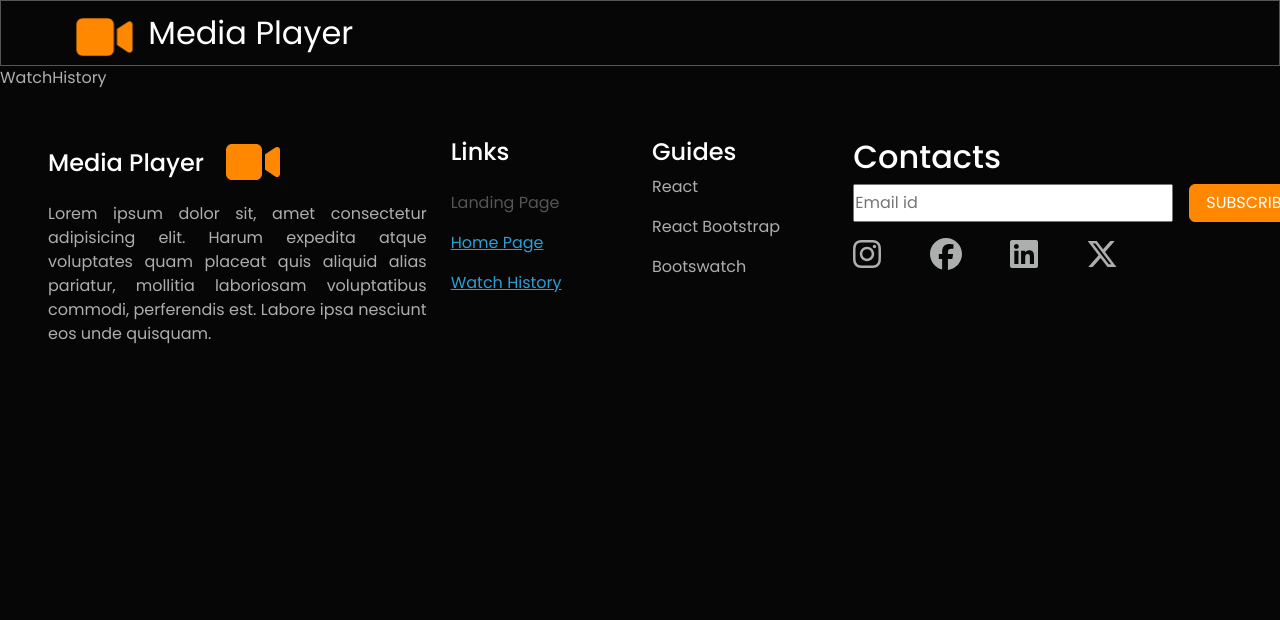
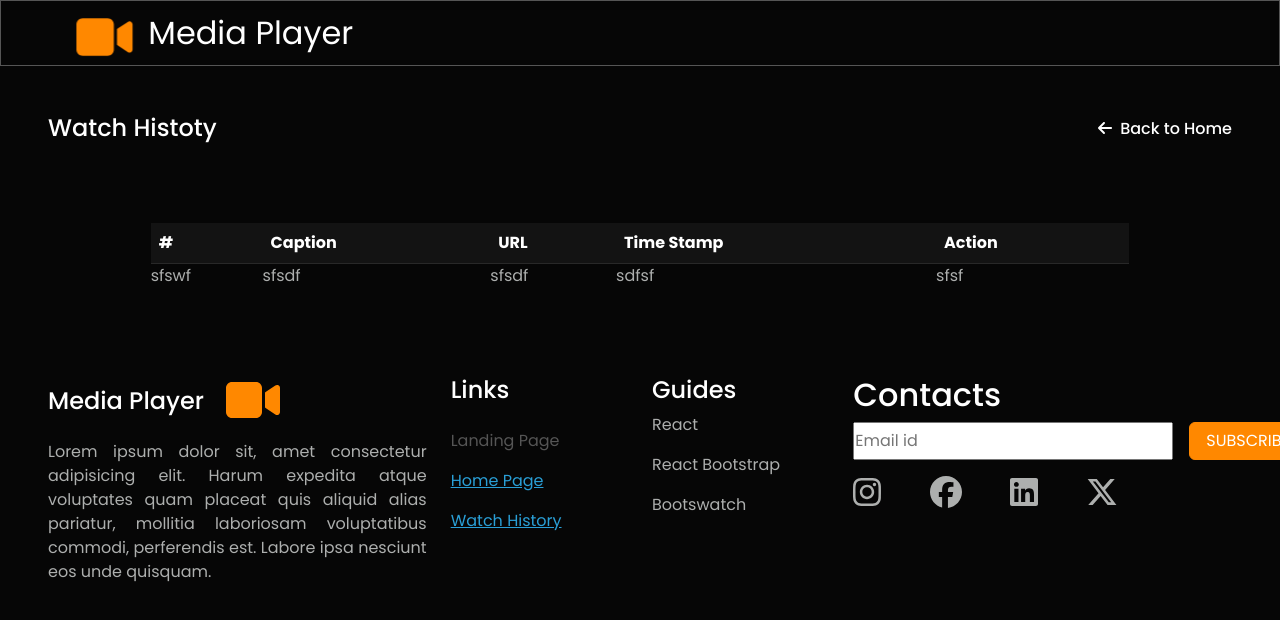
Before and after one commit to Najas06/Media-Player-Front-End-Jan, a React (Vite) app: page /watchhistory in a window 1280 px wide. Shown: the top 620 px of the page. Built offline with nearby package versions, Linux system fonts and the light colour scheme.

Commit message:
input-for-uploads

```diff
--- a/src/components/Add.jsx
+++ b/src/components/Add.jsx
@@ -7,6 +7,15 @@ import Modal from 'react-bootstrap/Modal';
 
 
 function Add() {
+    // state to store video details
+    const [video, setVideo] = useState({
+        caption:"",
+        imagrUrl:"",
+        embedLink:""
+    })
+    // console.log(video);
+
+
     const [show, setShow] = useState(false);
 
     const handleClose = () => setShow(false);
@@ -25,13 +34,13 @@ function Add() {
                 <p>Please fill following details</p>
                 <form className='mt-3 border p-3 rounded'>
                     <div className='mb-3'>
-                        <input type="text" placeholder='Enter video caption' className='form-control' />
+                        <input type="text" placeholder='Enter video caption' className='form-control' onChange={(e)=>setVideo({...video,caption:e.target.value})} />
                     </div>
                     <div className='mb-3'>
-                        <input type="text" placeholder='Enter Thumbnail URL' className='form-control' />
+                        <input type="text" placeholder='Enter Thumbnail URL' className='form-control' onChange={(e)=>setVideo({...video,imagrUrl:e.target.value})} />
                     </div>
                     <div className='mb-3'>
-                        <input type="text" placeholder='Enter Youtube video link' className='form-control' />
+                        <input type="text" placeholder='Enter Youtube video link' className='form-control' onChange={(e)=>setVideo({...video,imagrUrl:e.target.value})} />
                     </div>
                 </form>
                 </Modal.Body>
--- a/src/components/Category.jsx
+++ b/src/components/Category.jsx
@@ -1,8 +1,55 @@
+import { faPen, faTrash } from '@fortawesome/free-solid-svg-icons';
+import { FontAwesomeIcon } from '@fortawesome/react-fontawesome';
 import React from 'react'
+import { useState } from 'react';
+import { Col, Row } from 'react-bootstrap';
+import Button from 'react-bootstrap/Button';
+import Modal from 'react-bootstrap/Modal';
+import VideoCard from './VideoCard';
 
 function Category() {
+  const [show, setShow] = useState(false);
+
+  const handleClose = () => setShow(false);
+  const handleShow = () => setShow(true);
   return (
-    <div>Category</div>
+    <>
+      <div className='d-flex justify-content-center align-items-center mt-5 mt-md-0'>
+        <button className='btn btn-warning w-100' type='button' onClick={handleShow}>Add new Category</button>
+      </div>
+      <Modal show={show} onHide={handleClose}>
+        <Modal.Header closeButton>
+          <Modal.Title><FontAwesomeIcon icon={faPen} className='text-warning me-2 ' />Add new Category</Modal.Title>
+        </Modal.Header>
+        <Modal.Body>
+          <form className='my-3 border border rounded  p-4'>
+            <label htmlFor="cname">Category Name</label>
+            <input type="text" id='cname' placeholder='Enter Category name' className='form-control mt-3' />
+          </form>
+        </Modal.Body>
+        <Modal.Footer>
+          <Button variant="secondary" onClick={handleClose}>
+            Cancel
+          </Button>
+          <Button variant="warning" onClick={handleClose}>
+            Add
+          </Button>
+        </Modal.Footer>
+      </Modal>
+
+      <div className="border border-secondary w-100 p-3 rounded mt-5">
+        <div className="d-flex justify-content-between align-items-center ">
+          <p>Hindi Songs</p>
+          <button className='btn btn-danger'><FontAwesomeIcon icon={faTrash} /></button>
+        </div>
+        <Row>
+          <Col sm={12}>
+            <VideoCard />
+          </Col>
+        </Row>
+      </div>
+      <p className='text-warning mt-3'>No Category Added we yet...</p>
+    </>
   )
 }
 
--- a/src/components/VideoCard.jsx
+++ b/src/components/VideoCard.jsx
@@ -1,8 +1,34 @@
+import { faTrash } from '@fortawesome/free-solid-svg-icons';
+import { FontAwesomeIcon } from '@fortawesome/react-fontawesome';
 import React from 'react'
+import Button from 'react-bootstrap/Button';
+import Card from 'react-bootstrap/Card';
+import { useState } from 'react';
+import Modal from 'react-bootstrap/Modal';
+function VideoCard() {
+  const [show, setShow] = useState(false);
 
-function VideoCard() {
+  const handleClose = () => setShow(false);
+  const handleShow = () => setShow(true);
+
   return (
-    <div>VideoCard</div>
+    <>
+    <Card style={{ width: '100%' }} onClick={handleShow}>
+      <Card.Img variant="top" src="https://apollocinema.ca/wp-content/uploads/2024/03/the_goat_life.jpg" width={"300px"} height={'300px'} style={{textAlign:"justify"}} />
+      <Card.Body className='d-flex justify-content-between  align-items-center'>
+        <Card.Text>Card Title</Card.Text>
+        <Button variant="danger"><FontAwesomeIcon icon={faTrash} /></Button>
+      </Card.Body>
+    </Card>
+
+    <Modal show={show} onHide={handleClose}>
+        <Modal.Header closeButton>
+          <Modal.Title>Goat Life</Modal.Title>
+        </Modal.Header>
+        <Modal.Body><iframe width="100%" height="350px" src="https://www.youtube.com/embed/h2TCOz2N-os?autoplay=1" title="Najeeb &amp; Prithviraj: Real and Reel Journey | The GoatLife | Aadujeevitham |" frameborder="0" allow="accelerometer; autoplay; clipboard-write; encrypted-media; gyroscope; picture-in-picture; web-share" referrerpolicy="strict-origin-when-cross-origin" allowfullscreen></iframe></Modal.Body>
+
+      </Modal>
+    </>
   )
 }
 
--- a/src/index.css
+++ b/src/index.css
@@ -4,3 +4,8 @@
   padding: 0;
   box-sizing: border-box;
 }
+@media (max-width:600px) {
+  #wh,#back{
+    display: none;
+  }
+}
--- a/src/pages/Home.jsx
+++ b/src/pages/Home.jsx
@@ -4,16 +4,19 @@ import { FontAwesomeIcon } from '@fortawesome/react-fontawesome'
 import { faClockRotateLeft } from '@fortawesome/free-solid-svg-icons'
 import View from '../components/View'
 import Category from '../components/Category'
+import { Link } from 'react-router-dom'
 const Home = () => {
   return (
     <>
       <div className='my-5 container d-flex '>
       <Add/>
-      <h4 className='ms-auto'>Watch History
+      <Link to={'/watchhistory'} className='ms-auto text-decoration-none'>
+      <h4><span id='wh'>Watch History</span>
       <FontAwesomeIcon icon={faClockRotateLeft} className='ms-2'/>
       </h4>
+      </Link>
       </div>
-      <div className="row mt-5 p-4">
+      <div className="row mt-5 p-4 d-flex justify-content-evenly">
         <div className="col-md-9">
           <h3>All Videos</h3>
           <View/>
--- a/src/pages/LandingPage.jsx
+++ b/src/pages/LandingPage.jsx
@@ -69,7 +69,7 @@ const LandingPage = () => {
     <div className='my-5 row py-5 pt-0 pt-md-5' >
     <div className="col-md-1"></div>
     <div className="col-md-10 border p-  rounded-2 border-2">
-      <div className='py-5'>
+      <div className='py-5'style={{ overflow: "auto" }}>
       <Row >
         <Col md={6} className='p-3'>
           <h2 className='text-warning mb-5'>Simple Fast and Powerful</h2>
--- a/src/pages/WatchHistory.jsx
+++ b/src/pages/WatchHistory.jsx
@@ -1,8 +1,41 @@
+import { faArrowLeft } from '@fortawesome/free-solid-svg-icons'
+import { FontAwesomeIcon } from '@fortawesome/react-fontawesome'
 import React from 'react'
+import { Link } from 'react-router-dom'
 
 const WatchHistory = () => {
   return (
-    <div>WatchHistory</div>
+    <>
+      <div className='d-flex align-items-center mx-5 mb-5 mt-5 justify-content-between'>
+        <h5>Watch Histoty</h5>
+        <Link to={'/home'} className='text-decoration-none'><h6><FontAwesomeIcon icon={faArrowLeft} className='me-2' /><span id='back'>Back to Home</span></h6></Link>
+      </div>
+
+      <div className="row mx-4">
+        <div className="col-md-1"></div>
+        <div className="col-md-10 p-4" style={{ overflow: "auto" }}>
+          <table className='table'>
+            <thead>
+              <tr>
+                <th>#</th>
+                <th>Caption</th>
+                <th>URL</th>
+                <th>Time Stamp</th>
+                <th>Action</th>
+              </tr>
+            </thead>
+            <tbody className='text-start'>
+              <td>sfswf</td>
+              <td>sfsdf</td>
+              <td>sfsdf</td>
+              <td>sdfsf</td>
+              <td>sfsf</td>
+            </tbody>
+          </table>
+        </div>
+        <div className="col-md-1"></div>
+      </div>
+    </>
   )
 }
 
```
